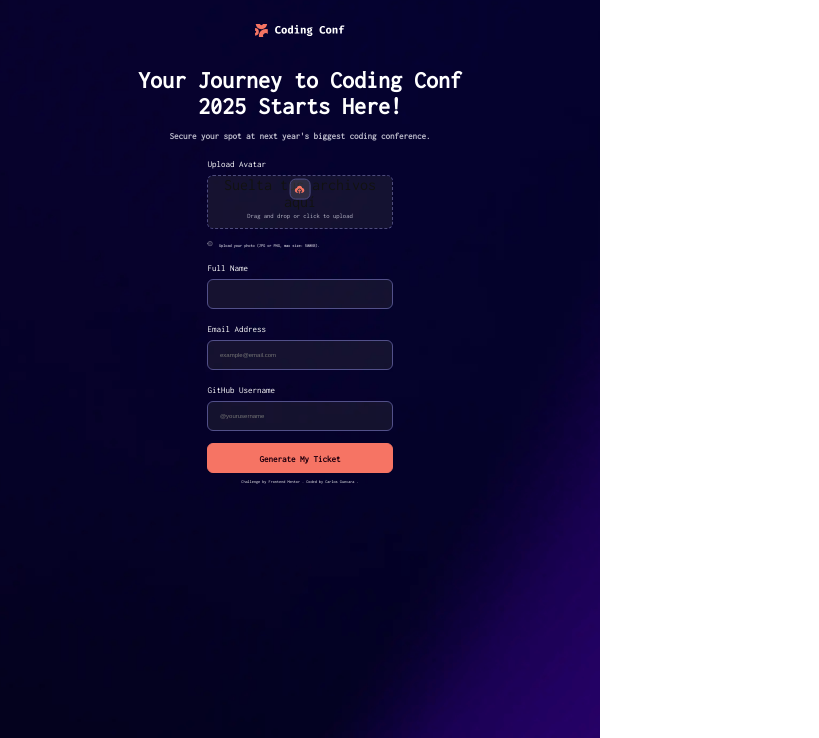
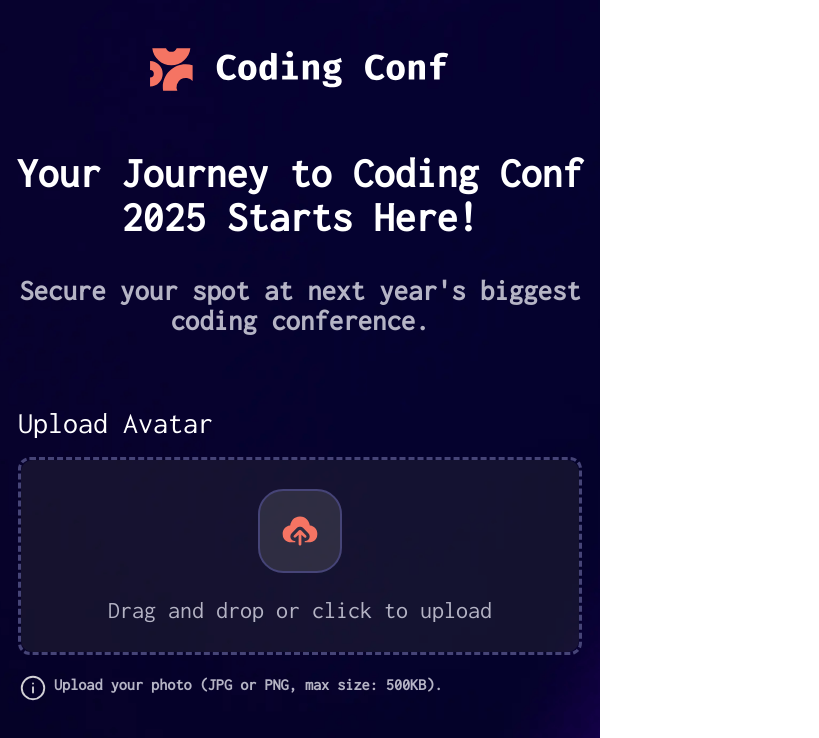
Before and after one commit to Carlos-J-Guevara/conference-ticket-generator-main, a website: page index.html in a window 600 px wide. Shown: the top 738 px of the page, 819 px wide, since content can reach past the window. Drawn offline with Linux system fonts and the light colour scheme; files whose address does not match are found by name.

Commit message:
new media: tablet, the problem of views either phone or desktop solved

```diff
--- a/index.html
+++ b/index.html
@@ -28,7 +28,7 @@
         <img src="assets/images/icon-upload.svg" alt="icon upload" />
         <span>Drag and drop or click to upload</span>
       </button>
-      <div id="dropArea">Suelta tus archivos aquí</div>
+      <div id="dropArea"></div>
       <img
         src="assets/images/icon-info.svg"
         alt="information icon related rules of upload"
--- a/styles.css
+++ b/styles.css
@@ -14,13 +14,13 @@ body {
 }
 
 /* layoout of form mobile view */
-@media (max-width: 480px) {
+@media only screen and (max-width: 480px) {
   body {
     background-image: url('assets/images/background-mobile.png');
     background-size: cover;
     background-position: center;
     background-repeat: no-repeat;
-    min-height: 100vh;
+    box-sizing: border-box;
   }
 
   /* styles of header  */
@@ -70,7 +70,7 @@ body {
     z-index: 1;
     position: absolute;
     transform: translate(3.5vw, 3.5vw);
-    width: 93vw;
+    width: 93%;
     height: 32vw;
     border-radius: 2vw;
     border: 0.1vw none #464477;
@@ -86,7 +86,7 @@ body {
   }
 
   .avatar_upload button span {
-    font-size: 5vw;
+    font-size: 4vw;
     color: #b5b4c5;
     transform: translate(0, 2vw);
     font-family: 'Inconsolata', monospace;
@@ -97,7 +97,7 @@ body {
   }
 
   #uploadButton:focus {
-    width: 96vw;
+    width: 96%;
     height: 35vw;
     border-radius: 2vw;
     border: 0.1vw solid white;
@@ -109,7 +109,7 @@ body {
     text-align: center;
     z-index: 0;
     box-sizing: border-box;
-    width: 94vw;
+    width: 94%;
     height: 33vw;
     margin: 3vw;
     border-radius: 2vw;
@@ -123,8 +123,11 @@ body {
 
   .avatar_upload h4 {
     color: #b5b4c5;
-    transform: translate(9vw, -4.5vw);
-    font-size: 3vw;
+    width: 90%;
+    position: relative;
+    left: 9vw;
+    bottom: 5vw;
+    font-size: 2.7vw;
   }
 
   /* styles of upload full name */
@@ -137,7 +140,7 @@ body {
   }
 
   .full_name input {
-    width: 94vw;
+    width: 94%;
     height: 14vw;
     margin: 3vw;
     border-radius: 2vw;
@@ -167,7 +170,7 @@ body {
   }
 
   .email_address input {
-    width: 94vw;
+    width: 94%;
     height: 14vw;
     margin: 3vw;
     border-radius: 2vw;
@@ -201,7 +204,7 @@ body {
   }
 
   .github_username input {
-    width: 94vw;
+    width: 94%;
     height: 14vw;
     margin: 3vw;
     border-radius: 2vw;
@@ -223,7 +226,261 @@ body {
 
   /* styles of botom */
   .generate_botom button {
-    width: 94vw;
+    width: 94%;
+    height: 14vw;
+    margin: 3vw;
+    border-radius: 2vw;
+    background-color: #f67464;
+    padding-left: 3vw;
+    border: 0.3vw solid #f67464;
+  }
+
+  .generate_botom button span {
+    color: #26020f;
+    font-size: 5vw;
+    font-family: 'Inconsolata', monospace;
+    font-weight: bold;
+  }
+
+  .generate_botom button:active {
+    background-color: #f8baba;
+  }
+
+  /* styles of footer */
+  footer {
+    display: flex;
+    justify-content: center;
+    align-items: center;
+    text-align: center;
+    color: white;
+    font-size: 2vw;
+    padding: 1vw;
+  }
+
+  footer a {
+    color: white;
+    text-decoration: none;
+  }
+
+  footer a:hover {
+    text-decoration: underline;
+  }
+}
+
+/* styles of tablet view */
+@media screen and (min-width: 481px) and (max-width: 600px) {
+  body {
+    background-image: url('assets/images/background-mobile.png');
+    background-size: cover;
+    background-position: center;
+    background-repeat: no-repeat;
+    box-sizing: border-box;
+  }
+
+  /* styles of header  */
+  header {
+    display: flex;
+    text-align: center;
+    flex-direction: column;
+    justify-content: center;
+    align-items: center;
+  }
+
+  header img {
+    width: 50vw;
+    margin: 8vw;
+  }
+
+  header h1 {
+    color: white;
+    font-size: 7vw;
+    margin: 2vw;
+  }
+
+  header h2 {
+    color: #b5b4c5;
+    margin-top: 4vw;
+    font-size: 4.8vw;
+    margin-bottom: 2vw;
+    margin-left: 2vw;
+    margin-right: 2vw;
+  }
+
+  /* styles of upload avatar */
+  .avatar_upload h2 {
+    color: white;
+    font-size: 5vw;
+    margin-top: 10vw;
+    margin-left: 3vw;
+    font-weight: 400;
+  }
+
+  #uploadButton {
+    background-color: rgba(58, 57, 57, 0.3);
+    display: flex;
+    flex-direction: column;
+    justify-content: center;
+    align-items: center;
+    z-index: 1;
+    position: absolute;
+    transform: translate(3.5vw, 3.5vw);
+    width: 93%;
+    height: 32vw;
+    border-radius: 2vw;
+    border: 0.1vw none #464477;
+  }
+
+  .avatar_upload button img {
+    border: 2px solid #464477;
+    border-radius: 30%;
+    background-color: rgba(108, 108, 108, 0.3);
+    width: 14vw;
+    transform: translate(0, -2vw);
+    padding: 3vw;
+  }
+
+  .avatar_upload button span {
+    font-size: 4vw;
+    color: #b5b4c5;
+    transform: translate(0, 2vw);
+    font-family: 'Inconsolata', monospace;
+  }
+
+  #uploadButton:hover {
+    background-color: rgba(58, 57, 57, 0.5);
+  }
+
+  #uploadButton:focus {
+    width: 96%;
+    height: 35vw;
+    border-radius: 2vw;
+    border: 0.1vw solid white;
+    transform: translate(2vw, 2vw);
+  }
+
+  #dropArea {
+    border: 0.6vw dashed #464477;
+    text-align: center;
+    z-index: 0;
+    box-sizing: border-box;
+    width: 94%;
+    height: 33vw;
+    margin: 3vw;
+    border-radius: 2vw;
+  }
+
+  #infoiconupload {
+    margin-left: 3vw;
+    width: 5vw;
+    transform: translate(0, 0);
+  }
+
+  .avatar_upload h4 {
+    color: #b5b4c5;
+    width: 90%;
+    position: relative;
+    left: 9vw;
+    bottom: 5vw;
+    font-size: 2.7vw;
+  }
+
+  /* styles of upload full name */
+  .full_name h2 {
+    color: white;
+    font-size: 5vw;
+    margin-top: 3vw;
+    margin-left: 3vw;
+    font-weight: 400;
+  }
+
+  .full_name input {
+    width: 94%;
+    height: 14vw;
+    margin: 3vw;
+    border-radius: 2vw;
+    border: 0.3vw solid #464477;
+    background-color: rgba(58, 57, 57, 0.3);
+    color: white;
+    font-size: 3vw;
+    padding-left: 1vw;
+  }
+
+  .full_name input:focus {
+    outline: 0.1vw solid white;
+    outline-offset: 1vw;
+  }
+
+  .full_name input:hover {
+    background-color: #1f1e33;
+  }
+
+  /* styles of email address */
+  .email_address h2 {
+    color: white;
+    font-size: 5vw;
+    margin-top: 3vw;
+    margin-left: 3vw;
+    font-weight: 400;
+  }
+
+  .email_address input {
+    width: 94%;
+    height: 14vw;
+    margin: 3vw;
+    border-radius: 2vw;
+    border: 0.3vw solid #464477;
+    background-color: rgba(58, 57, 57, 0.3);
+    color: white;
+    font-size: 3vw;
+    padding-left: 1vw;
+  }
+
+  .email_address input::placeholder {
+    padding-left: 1vw;
+  }
+
+  .email_address input:focus {
+    outline: 0.1vw solid white;
+    outline-offset: 1vw;
+  }
+
+  .email_address input:hover {
+    background-color: #1f1e33;
+  }
+
+  /* styles of github username */
+  .github_username h2 {
+    color: white;
+    font-size: 5vw;
+    margin-top: 3vw;
+    margin-left: 3vw;
+    font-weight: 400;
+  }
+
+  .github_username input {
+    width: 94%;
+    height: 14vw;
+    margin: 3vw;
+    border-radius: 2vw;
+    border: 0.3vw solid #464477;
+    background-color: rgba(58, 57, 57, 0.3);
+    color: white;
+    font-size: 3vw;
+    padding-left: 1vw;
+  }
+
+  .github_username input:focus {
+    outline: 0.1vw solid white;
+    outline-offset: 1vw;
+  }
+
+  .github_username input:hover {
+    background-color: #1f1e33;
+  }
+
+  /* styles of botom */
+  .generate_botom button {
+    width: 94%;
     height: 14vw;
     margin: 3vw;
     border-radius: 2vw;
@@ -265,13 +522,13 @@ body {
 }
 
 /* layout of form desktop view */
-@media (min-width: 481px) {
+@media (min-width: 601px) {
   body {
     background-image: url('assets/images/background-mobile.png');
     background-size: cover;
     background-position: center;
     background-repeat: no-repeat;
-    min-height: 100vh;
+    box-sizing: border-box;
   }
 
   /* styles of header  */
@@ -378,9 +635,12 @@ body {
   }
 
   .avatar_upload h4 {
+    width: 50%;
     color: #b5b4c5;
-    transform: translate(36.5vw, -3.5vw);
-    font-size: 0.7vw;
+    font-size: 0.8vw;
+    position: relative;
+    left: 36vw;
+    bottom: 3.5vw;
   }
 
   /* styles of upload full name */
```
